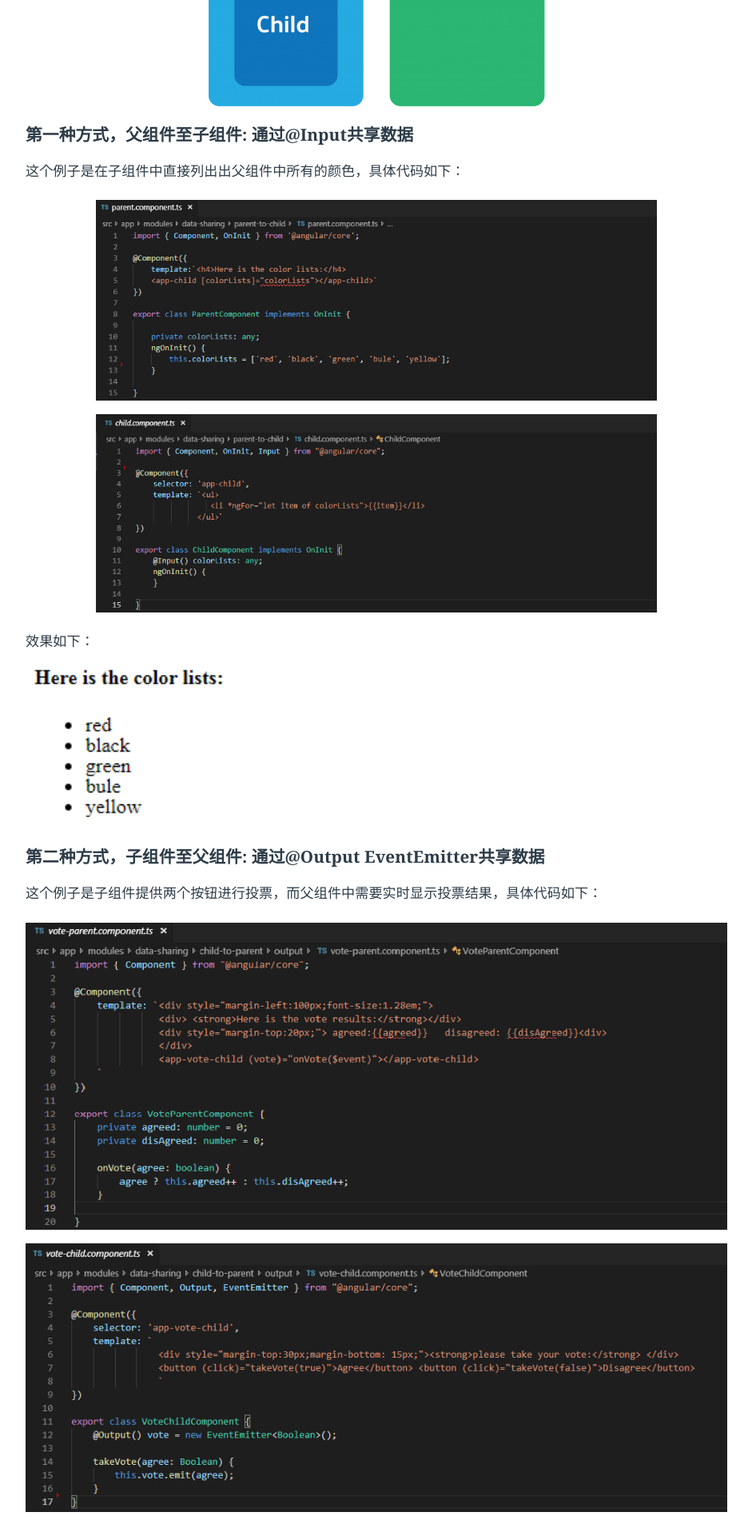
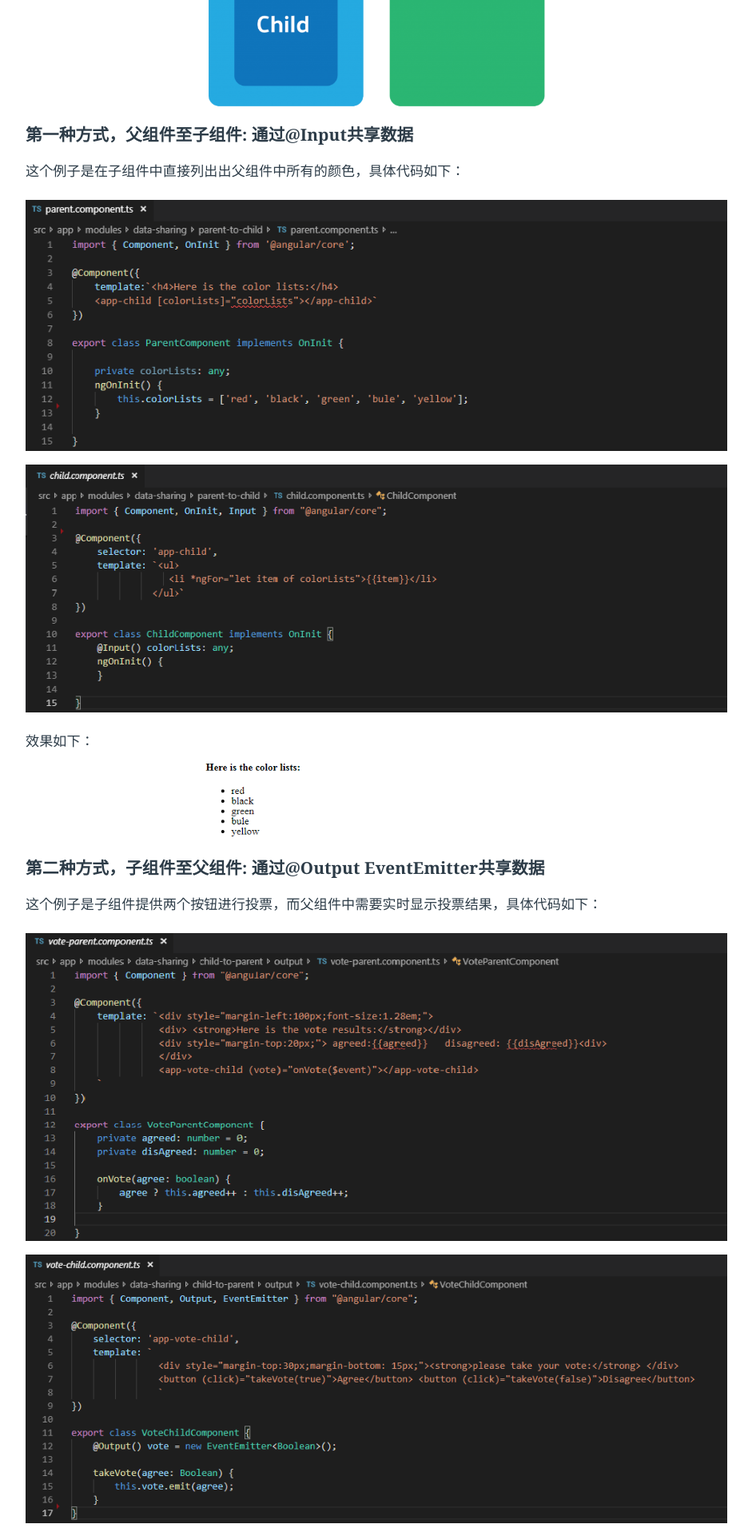
Before and after one commit to LiMeii/LiMeii.github.io, a Jekyll site: the page built from _posts/2019-02-12-angular-sharing-data-methods.md, in a window 1280 px wide. Shown: the part 729-2645 px from the top of the page at 80% size, without its empty margins (177-1118 px from the left). Built offline with Jekyll 4.4.1, drawn with Linux system fonts in a browser that asks for light colours.

Commit message:
update angular sharing data post

```diff
--- a/_posts/2019-02-12-angular-sharing-data-methods.md
+++ b/_posts/2019-02-12-angular-sharing-data-methods.md
@@ -36,12 +36,12 @@ layout: post
 ## 第一种方式，父组件至子组件: 通过@Input共享数据
 这个例子是在子组件中直接列出出父组件中所有的颜色，具体代码如下：
 
-![angular sharing data]( https://limeii.github.io/assets/images/posts/angular/angular-sharing-data1.png){:height="80%" width="80%"}
+![angular sharing data]( https://limeii.github.io/assets/images/posts/angular/angular-sharing-data1.png){:height="100%" width="100%"}
 
-![angular sharing data]( https://limeii.github.io/assets/images/posts/angular/angular-sharing-data2.png){:height="80%" width="80%"}
+![angular sharing data]( https://limeii.github.io/assets/images/posts/angular/angular-sharing-data2.png){:height="100%" width="100%"}
 
 效果如下：
-![angular sharing data]( https://limeii.github.io/assets/images/posts/angular/angular-sharing-data7.png){:height="100%" width="100%"}
+![angular sharing data]( https://limeii.github.io/assets/images/posts/angular/angular-sharing-data7.png){:height="50%" width="50%"}
 
 ## 第二种方式，子组件至父组件: 通过@Output EventEmitter共享数据
 这个例子是子组件提供两个按钮进行投票，而父组件中需要实时显示投票结果，具体代码如下：
@@ -51,7 +51,7 @@ layout: post
 ![angular sharing data]( https://limeii.github.io/assets/images/posts/angular/angular-sharing-data4.png){:height="100%" width="100%"}
 
 效果如下：
-![angular sharing data]( https://limeii.github.io/assets/images/posts/angular/angular-sharing-data8.png){:height="100%" width="100%"}
+![angular sharing data]( https://limeii.github.io/assets/images/posts/angular/angular-sharing-data8.png){:height="50%" width="50%"}
 
 ## 第三种方式，子组件至父组件: 通过@ViewChild共享数据
 
@@ -71,4 +71,4 @@ layout: post
 ![angular sharing data]( https://limeii.github.io/assets/images/posts/angular/angular-sharing-data6.png){:height="100%" width="100%"}
 
 效果如下：
-![angular sharing data]( https://limeii.github.io/assets/images/posts/angular/angular-sharing-data9.gif){:height="100%" width="100%"}
+![angular sharing data]( https://limeii.github.io/assets/images/posts/angular/angular-sharing-data9.gif){:height="50%" width="50%"}
```
Also changed, not shown: assets/images/posts/angular/angular-sharing-data9.gif (added).
